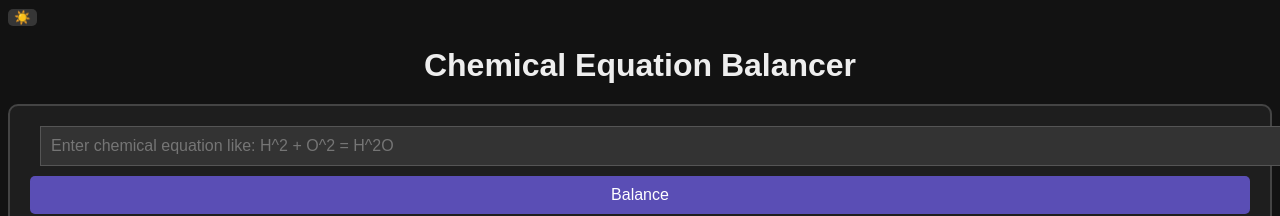
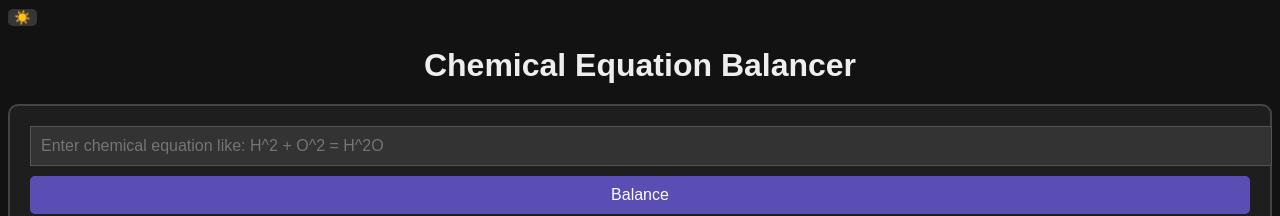
Before and after one commit to qbyz/FlaskBalancer, a React (Create React App) app in the folder frontend/: page / in a window 1280 px wide. Shown: the top 216 px of the page. Built offline with nearby package versions, Linux system fonts and the light colour scheme.

Commit message:
Update index.css

```diff
--- a/frontend/src/index.css
+++ b/frontend/src/index.css
@@ -39,7 +39,7 @@ body.dark {
     padding: 10px;
     font-size: 1rem;
     margin-bottom: 10px;
-    margin-left: 10px;
+    margin-right: 10px;
 }
 
 .dark .darkButton {
```
